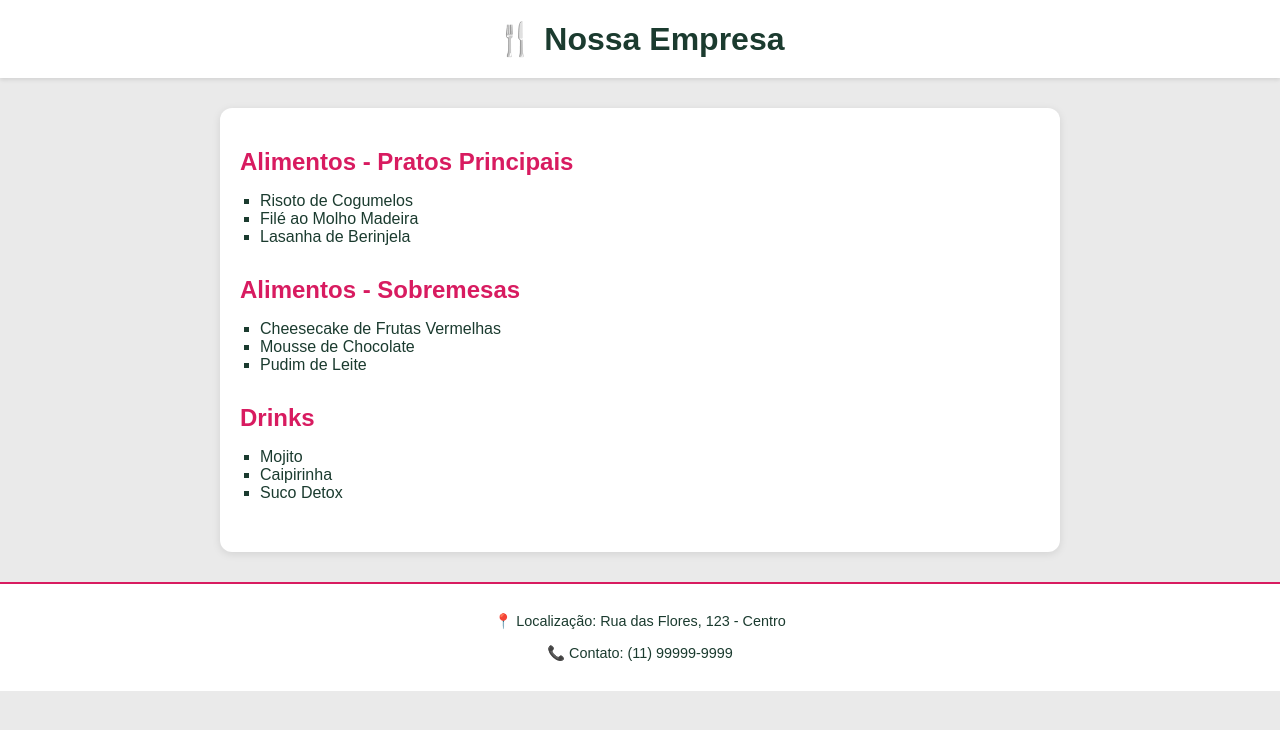
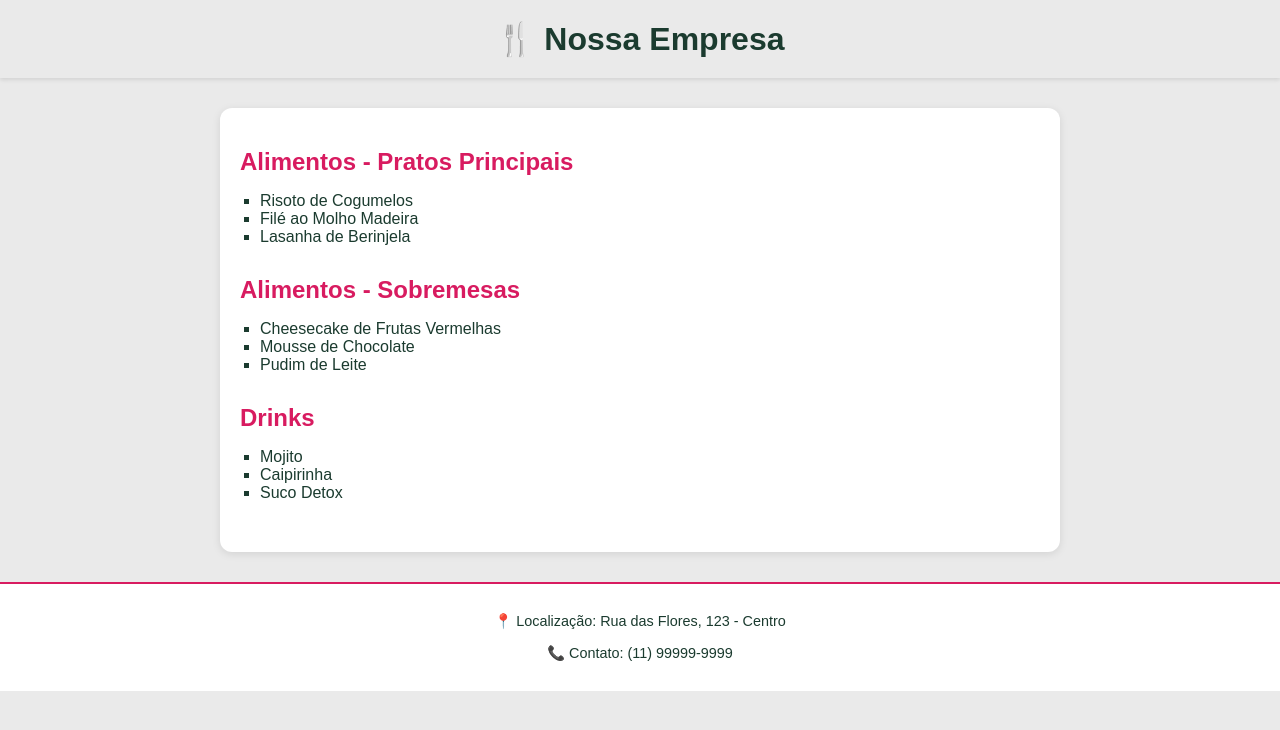
Before and after one commit to Joshii5/VIVA, a plain HTML site: page index.html in a window 1280 px wide. Drawn offline with Linux system fonts and the light colour scheme.

Commit message:
Update index.html

```diff
--- a/index.html
+++ b/index.html
@@ -3,7 +3,7 @@
 <head>
   <meta charset="UTF-8">
   <meta name="viewport" content="width=device-width, initial-scale=1.0">
-  <title>Menu</title>
+  <title>Menu VIVA</title>
   <style>
     body {
       margin: 0;
@@ -13,7 +13,7 @@
     }
 
     header {
-      background-color: #fff;
+      background-color: #eaeaea;
       text-align: center;
       padding: 20px;
       box-shadow: 0px 2px 4px rgba(0,0,0,0.1);
```
